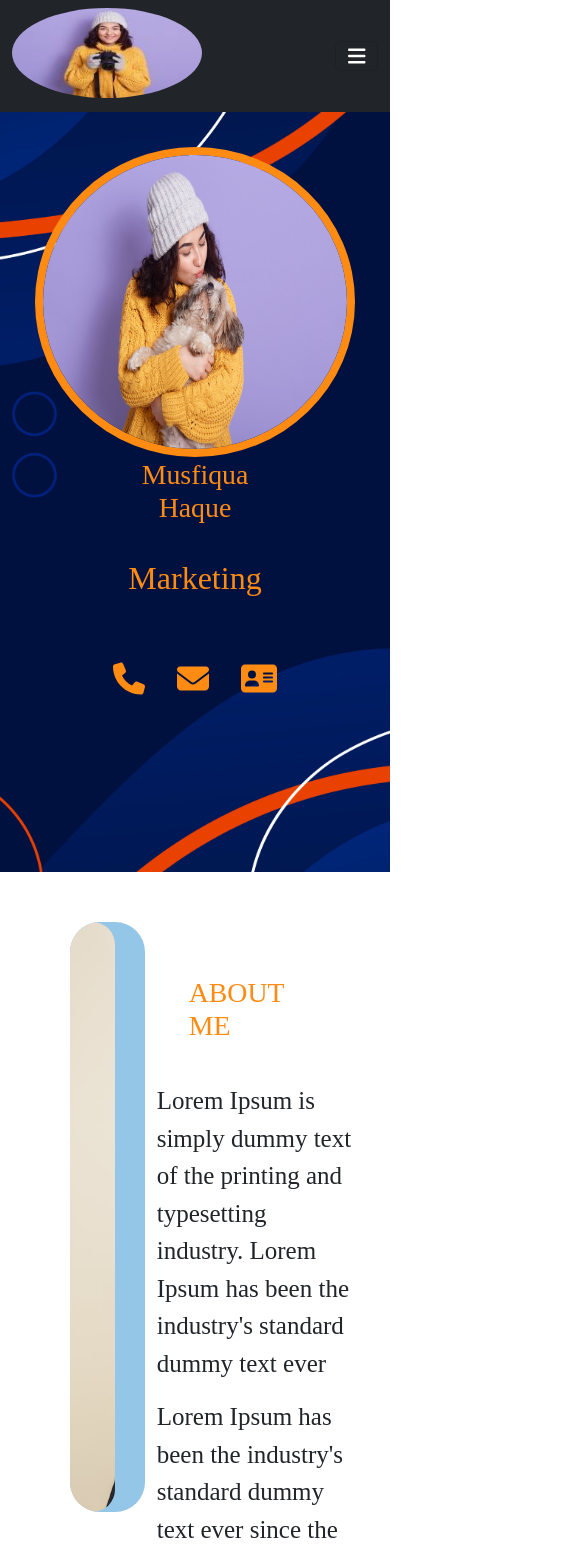
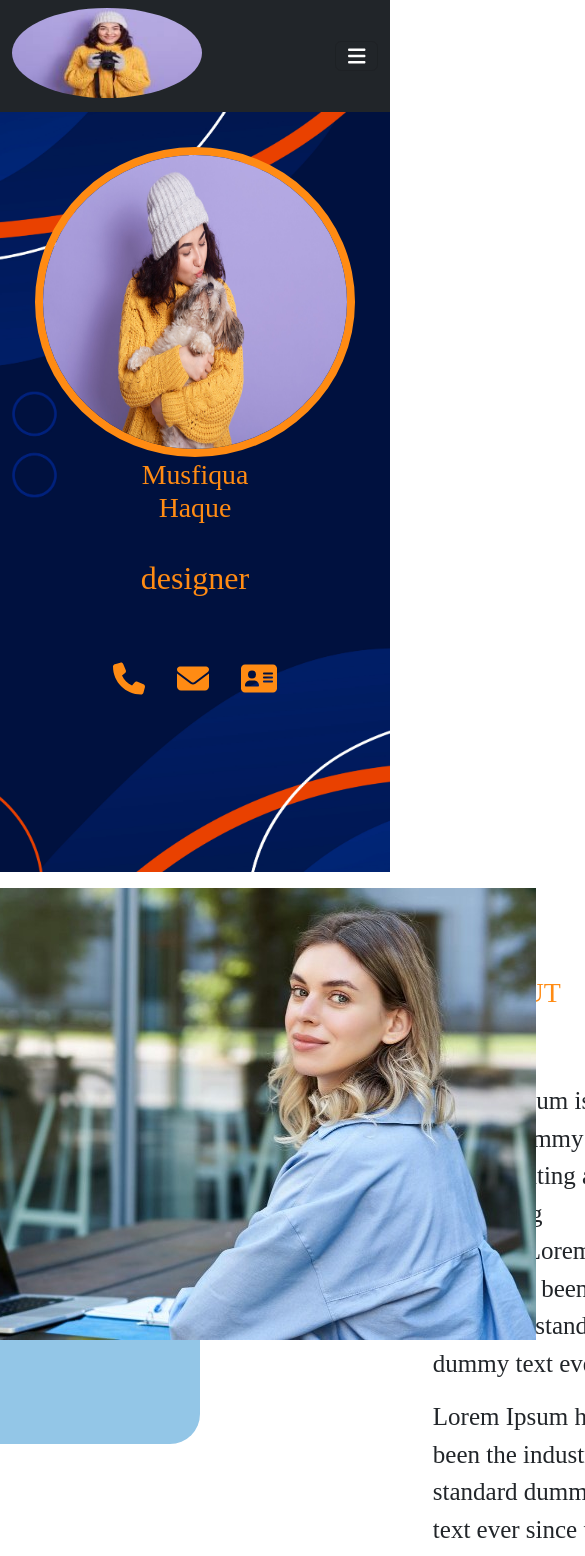
Before and after one commit to Musfiqua-haque/portfolio-site, a React (Create React App) app: page / in a window 390 px wide. Shown: the top 1556 px of the page, 585 px wide, since content can reach past the window. Built offline with nearby package versions, Linux system fonts and the light colour scheme; a web font is replaced by a local one.

Commit message:
about under constraction

```diff
--- a/src/App.css
+++ b/src/App.css
@@ -166,7 +166,7 @@ h1{
 }
 
 .a-left{
-    flex: 1 1 1px !important;
+    flex: 1px !important;
     position: relative !important;
     display: flex !important;
     justify-content: center !important;
@@ -174,7 +174,7 @@ h1{
 }
 
 .a-right{
-    flex: 1 1 1px;
+    flex: 1px;
     margin-top: 20px;
     padding: 2rem;
 }
@@ -188,10 +188,10 @@ h1{
 }
 .a-card{
     width: 60%;
-    height: 70vh;
+    height: 60vh;
     border-radius: 30px;
     position: relative;
-    overflow: hidden;
+    /* overflow: hidden; */
 }
 .a-img{
     width: 100%;
@@ -201,10 +201,12 @@ h1{
 
 }
 
-.a-card img{
-    width: 430px;
-    height: 593px;
-}
+/* .a-card img{
+    width: 500px;
+    height: 500px;
+    border-radius: 30px;
+
+} */
 
 .a-title{
     font-weight: 400;
--- a/src/Components/About.js
+++ b/src/Components/About.js
@@ -4,19 +4,18 @@ import myself from '../images/myself.jpg'
 export default function About() {
   return (
     <div className='a'>
-       <div className="a-left col-lg-6 col-sm-12">
-        <div className="a-card bg">
+       <div className="a-left col-lg-6 col-sm-12 mt-3">
+        <div className="a-card bg"></div>
             <div className="a-card">
-                <img src={myself} alt="" />
+                <img className='' src={myself} alt="" />
             </div>
-        </div>
        </div>
        <div className="a-right col-lg-6 col-sm-12">
         <h1 className="a-title">About Me</h1>
         <p className="sub">Lorem Ipsum is simply dummy text of the printing and typesetting industry. Lorem Ipsum has been the industry's standard dummy text ever</p>
         <p className="a-desc">Lorem Ipsum has been the industry's standard dummy text ever since the 1500s, when an unknown printer took a galley of type and scrambled it to make a type specimen book. It has survived not only five centuries, but also the leap into electronic typesetting, remaining
         essentially unchanged. It was popularised in the 1960s with the release of Letraset sheets containing Lorem Ipsum passages,
-        and more recently with desktop publishing</p>
+        </p>
         <button className='contact-button mt-3'>Download CV</button>
        </div>
     </div>
--- a/src/Components/Header.js
+++ b/src/Components/Header.js
@@ -23,7 +23,7 @@ export default function Header() {
               <div className="title-wraper">
                 <div className="title-item">React developer</div>
                 <div className="title-item">web developer</div>
-                <div className="title-item">Marketing</div>
+                <div className="title-item">designer</div>
                 <div className="title-item">App developer</div>
               </div>
             </div>
```
Also changed, not shown: src/images/download.jpg (added), src/images/myself.jpg.
